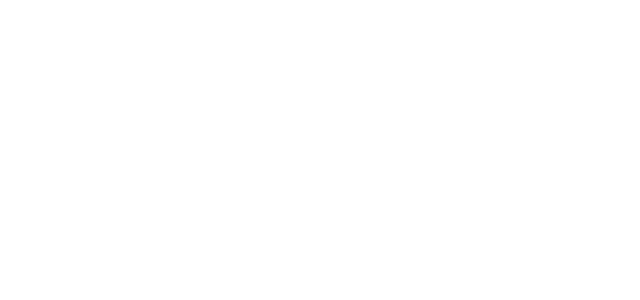
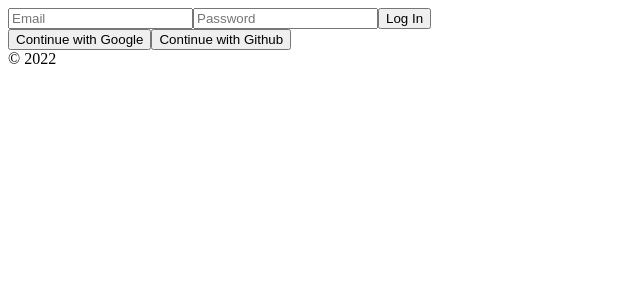
Before and after one commit to LovelyMoon23/ntwitter, a React (Create React App) app: page / in a window 1280 px wide. Shown: the top 300 px of the page, without its empty margins (0-640 px from the left). Built offline with nearby package versions, Linux system fonts and the light colour scheme; no server answers.

Commit message:
auth 기능  진행중

```diff
--- /dev/null
+++ b/jsconfig.json
@@ -0,0 +1,6 @@
+{
+    "compilerOptions": {
+        "baseUrl": "src"
+    },
+    "include": ["src"]
+}
--- a/package.json
+++ b/package.json
@@ -6,15 +6,16 @@
     "@testing-library/jest-dom": "^5.16.2",
     "@testing-library/react": "^12.1.3",
     "@testing-library/user-event": "^13.5.0",
+    "firebase": "^9.6.1",
     "react": "^17.0.2",
     "react-dom": "^17.0.2",
+    "react-router-dom": "^5.3.0",
     "react-scripts": "5.0.0",
     "web-vitals": "^2.1.4"
   },
   "scripts": {
     "start": "react-scripts start",
     "build": "react-scripts build",
-    "test": "react-scripts test",
     "eject": "react-scripts eject"
   },
   "eslintConfig": {
--- a/src/App.js
+++ /dev/null
@@ -1,7 +0,0 @@
-import React from 'react'
-
-function App() {
-  return <div></div>
-}
-
-export default App
--- /dev/null
+++ b/src/components/App.js
@@ -0,0 +1,17 @@
+import React, { useState } from 'react'
+import 'firebase/compat/auth'
+import { authService } from 'fBase'
+import AppRouter from 'components/AppRouter'
+
+function App() {
+  const [isLoggedin, setIsLoggedin] = useState(authService.currentUser)
+  return (
+    <>
+      {console.log(authService.currentUser)}
+      <AppRouter isLoggedin={isLoggedin}></AppRouter>
+      <footer> &copy; {new Date().getFullYear()}</footer>
+    </>
+  )
+}
+
+export default App
--- /dev/null
+++ b/src/components/AppRouter.js
@@ -0,0 +1,28 @@
+import React, { useState } from 'react'
+import { HashRouter as Router, Route, Switch } from 'react-router-dom'
+import Auth from 'routes/Auth'
+import Home from 'routes/Home'
+
+const AppRouter = ({ isLoggedin }) => {
+  return (
+    <Router>
+      <Switch>
+        {isLoggedin ? (
+          <>
+            <Route exact path="/">
+              <Home />
+            </Route>
+          </>
+        ) : (
+          <>
+            <Route exact path="/">
+              <Auth />
+            </Route>
+          </>
+        )}
+      </Switch>
+    </Router>
+  )
+}
+
+export default AppRouter
--- /dev/null
+++ b/src/fBase.js
@@ -0,0 +1,17 @@
+import firebase from 'firebase/compat/app'
+import 'firebase/compat/auth'
+import 'firebase/compat/firestore'
+import 'firebase/compat/storage'
+
+const firebaseConfig = {
+  apiKey: process.env.REACT_APP_API_KEY,
+  authDomain: process.env.REACT_APP_AUTH_DOMAIN,
+  projectId: process.env.REACT_APP_PROJECT_ID,
+  storageBucket: process.env.REACT_APP_STORAGE_BUCKET,
+  messagingSenderId: process.env.REACT_APP_MESSAGING_ID,
+  appId: process.env.REACT_APP_APP_ID,
+}
+
+firebase.initializeApp(firebaseConfig)
+
+export const authService = firebase.auth()
--- a/src/index.js
+++ b/src/index.js
@@ -1,6 +1,6 @@
 import React from 'react'
 import ReactDOM from 'react-dom'
-import App from './App'
+import App from './components/App'
 
 ReactDOM.render(
   <React.StrictMode>
--- /dev/null
+++ b/src/routes/Auth.js
@@ -0,0 +1,20 @@
+import React, { useState } from 'react'
+
+const Auth = () => {
+  const [] = useState()
+  return (
+    <div>
+      <form>
+        <input type="text" placeholder="Email" required></input>
+        <input type="password" placeholder="Password" required></input>
+        <input type="submit" value="Log In"></input>
+      </form>
+      <div>
+        <button>Continue with Google</button>
+        <button>Continue with Github</button>
+      </div>
+    </div>
+  )
+}
+
+export default Auth
--- /dev/null
+++ b/src/routes/Home.js
@@ -0,0 +1,7 @@
+import React from 'react'
+
+const Home = () => {
+  return <div>Home</div>
+}
+
+export default Home
```
Also changed, not shown: src/routes/EditProfile.js (added, +7 -0 lines), src/routes/Profile.js (added, +7 -0 lines), 2 other files (tests, documents, lock files or other folders).
